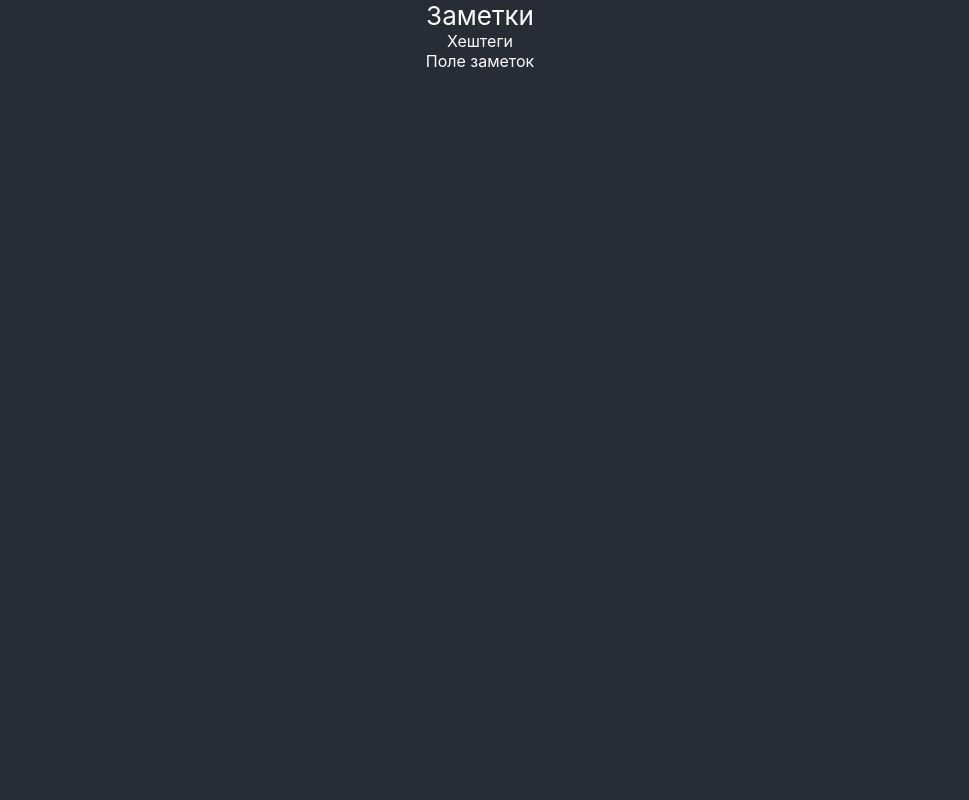
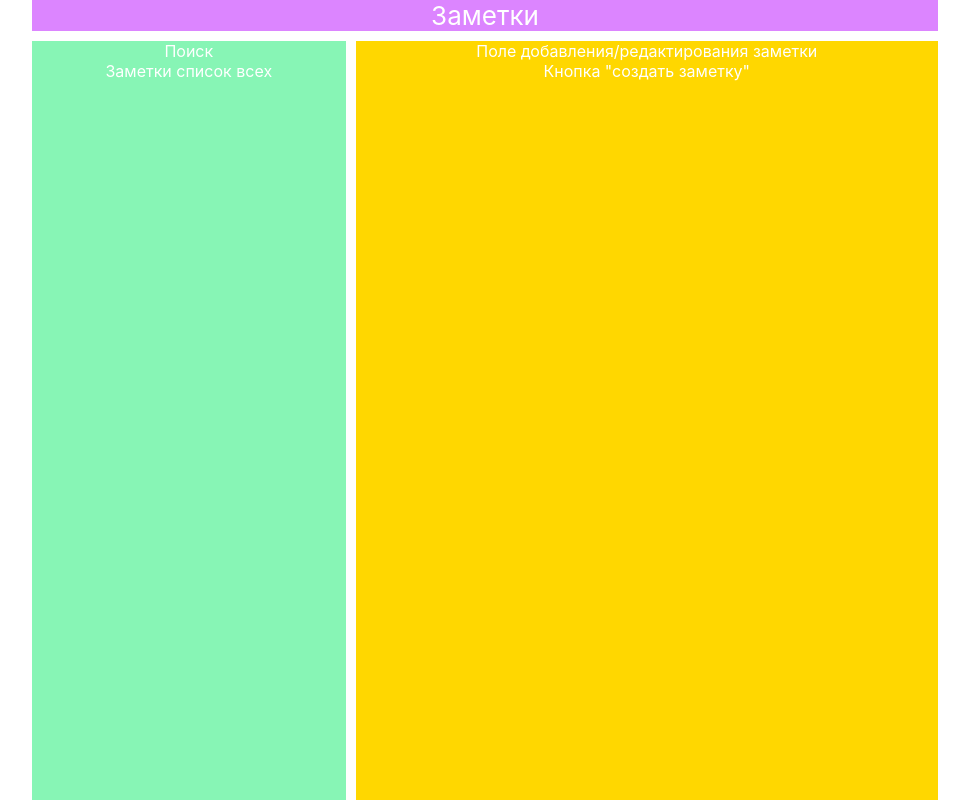
Before and after one commit to svetamankovskaya/notes-creator, a React (Create React App) app: page / in a window 1280 px wide. Shown: the whole page, without its empty margins (160-1129 px from the left). Built offline with nearby package versions, Linux system fonts and the light colour scheme.

Commit message:
created initial app structure

```diff
--- a/src/App.css
+++ /dev/null
@@ -1,10 +0,0 @@
-.App {
-  background-color: #282c34;
-  text-align: center;
-  min-height: 100vh;
-  color: white;
-}
-
-.App-header {
-  font-size: calc(10px + 2vmin);
-}
--- a/src/App.js
+++ b/src/App.js
@@ -1,14 +1,20 @@
 import React from 'react';
-import './App.css';
+import classes from './App.module.css';
 
-function App() {
+const App = () => {
   return (
-    <div className="App">
-      <header className="App-header">
+    <div className={classes.appWrapper}>
+      <header className={classes.appHeader}>
           Заметки
       </header>
-      <div>Хештеги</div>
-      <div>Поле заметок</div>
+      <div className={classes.nav}>
+        <div>Поиск</div>
+        <div>Заметки список всех</div>
+      </div>
+      <div className={classes.noteEditor}>
+        <div>Поле добавления/редактирования заметки</div>
+        <div>Кнопка "создать заметку"</div>
+      </div>
       </div>
   );
 }
--- /dev/null
+++ b/src/App.module.css
@@ -0,0 +1,29 @@
+.appWrapper {
+  display: grid;
+  grid-template-rows: auto 1fr;
+  grid-template-columns: 35% 65%;
+  grid-template-areas: "header header"
+                       "navigation editor";
+  grid-gap: 10px;
+  text-align: center;
+  min-height: 100vh;
+  width: 70%;
+  margin: 0 auto;
+  color: white;
+}
+
+.appHeader {
+  grid-area: header;
+  font-size: calc(10px + 2vmin);
+  background: rgba(183, 0, 255, 0.479);
+}
+
+.nav {
+  grid-area: navigation;
+  background: rgba(23, 235, 111, 0.514);
+}
+
+.noteEditor{
+  grid-area: editor;
+  background: gold;
+}
```
